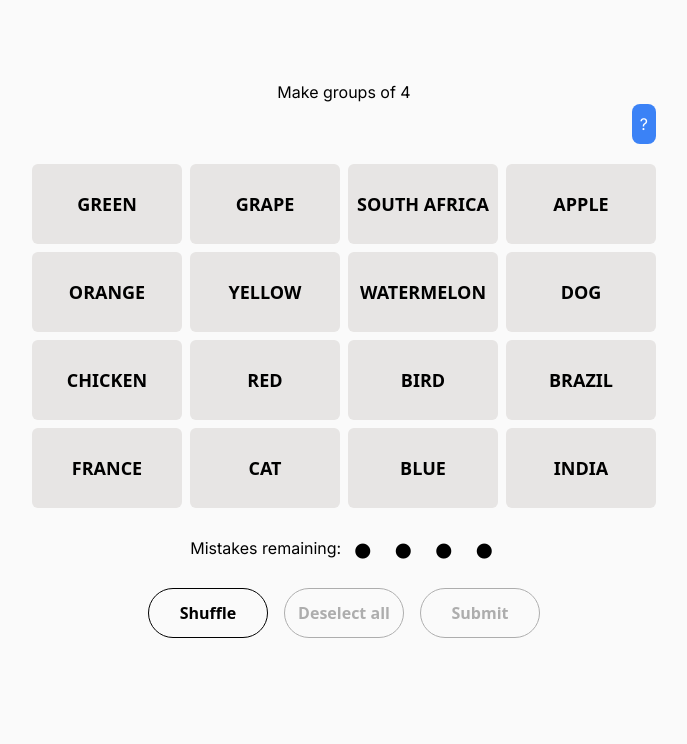
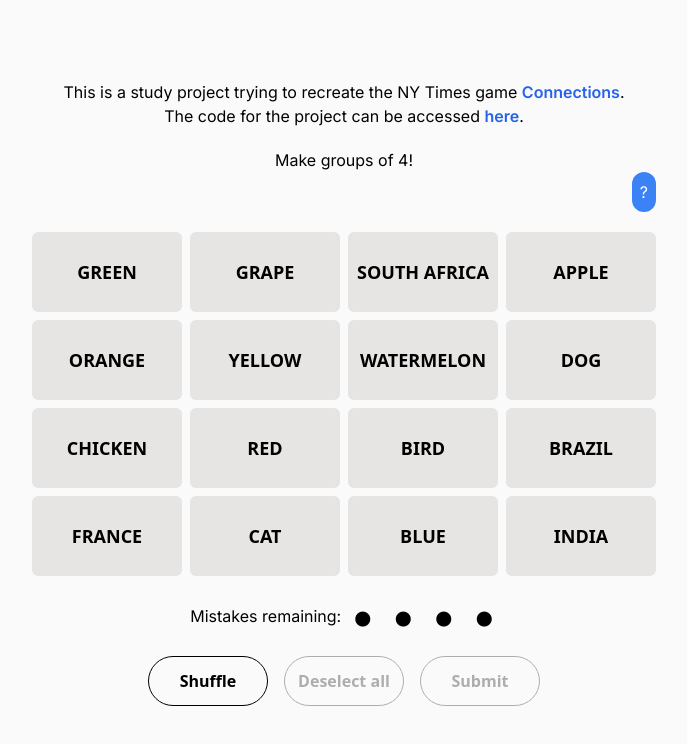
Before and after one commit to feliperost/connections, a Next.js app: page / in a window 1280 px wide. Shown: the top 744 px of the page, without its empty margins (296-983 px from the left). Built offline with nearby package versions, Linux system fonts and the light colour scheme.

Commit message:
style: new blue text and links working properly

```diff
--- a/app/components/HelpModal.tsx
+++ b/app/components/HelpModal.tsx
@@ -23,7 +23,7 @@ const HelpModal = ({ closeHelp }: HelpModalProps)  => {
             <p className="mb-2">• Click the words to select them, and click <b>Submit</b> to check if your guess is correct.</p>
             <p className="mb-2">• You can make 4 mistakes before the game is over.</p>
             <p className="mb-2">• For development purposes, the words and groups may be very easy to identify.</p>
-            <button onClick={closeHelp} className="p-2 bg-red-500 text-white rounded absolute top-2 right-2">Close</button>
+            <button onClick={closeHelp} className="p-2 bg-red-500 hover:bg-red-400 transition text-white rounded absolute top-2 right-2">Close</button>
             </div>
         </div>
     </div>
--- a/app/page.tsx
+++ b/app/page.tsx
@@ -168,10 +168,17 @@ export default function Home() {
   return (
     <main className="flex min-h-screen flex-col items-center p-15">
 
-      <div className="w-[624px] mt-20">
-        <div className="text-center">Make groups of 4</div>
-        <div className="relative mb-5">
-          <button onClick={openHelp} className="absolute top-0 right-0 bg-blue-500 text-white p-2 rounded-lg">?</button>
+      <div className="flex flex-col items-center w-[624px] mt-20">
+        <div>
+          <p className="">This is a study project trying to recreate the NY Times game <a className="text-blue-600 font-semibold hover:underline hover:text-blue-400" href="https://www.nytimes.com/games/connections" target="_blank">Connections</a>.</p>
+        </div>
+
+        <p>The code for the project can be accessed <a className="text-blue-600 font-semibold hover:underline hover:text-blue-400" href="https://github.com/feliperost/connections" target="_blank">here</a>.</p>
+
+        <div className="mt-5">Make groups of 4!</div>
+
+        <div className="self-end relative mb-5">
+          <button onClick={openHelp} className="absolute top-0 right-0 bg-blue-500 text-white p-2 rounded-full hover:bg-blue-400 transition">?</button>
           {isHelpVisible && <HelpModal closeHelp={closeHelp} />}
         </div>
       </div>
```
